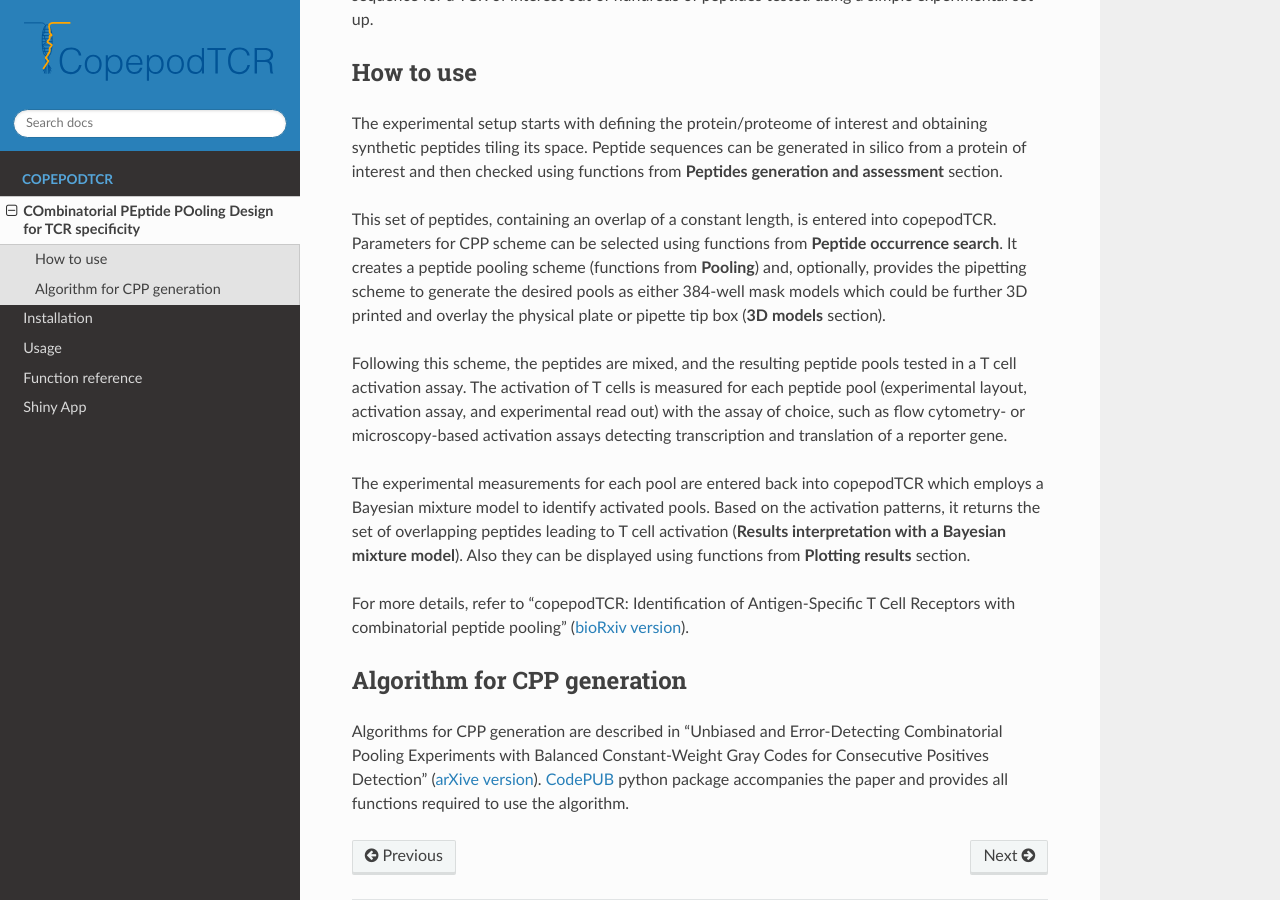
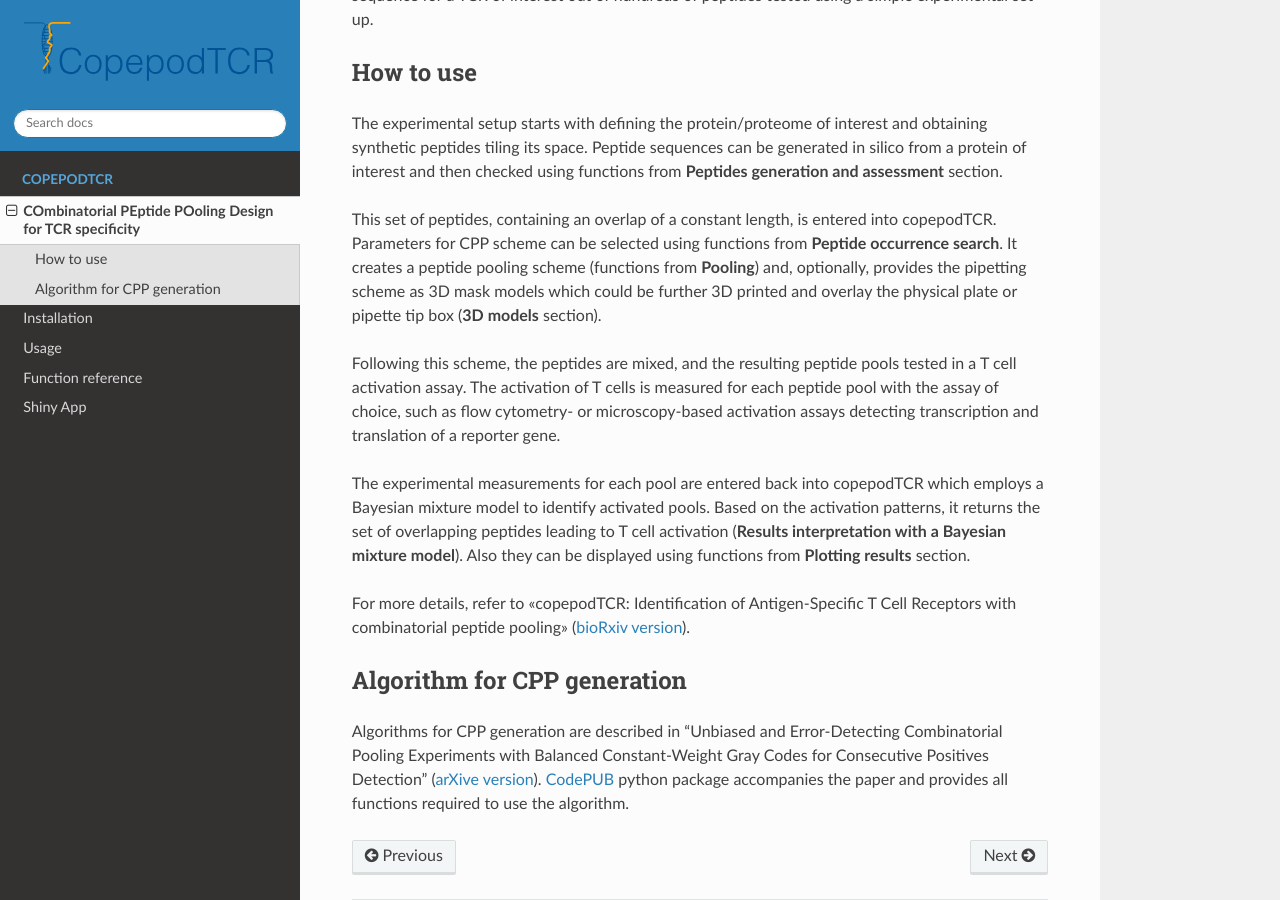
Before and after one commit to meyer-lab-cshl/copepodTCR, a Sphinx documentation site: the page built from docs/source/Introduction.rst, in a window 1280 px wide and 900 px high, scrolled down 497 px. Built offline with Sphinx 7.4.7 and the Read the Docs theme 3.1.0, drawn with Linux system fonts in a browser that asks for light colours.

Commit message:
Edits in documentation

```diff
--- a/docs/source/Introduction.rst
+++ b/docs/source/Introduction.rst
@@ -13,13 +13,13 @@ How to use
 
 The experimental setup starts with defining the protein/proteome of interest and obtaining synthetic peptides tiling its space. Peptide sequences can be generated in silico from a protein of interest and then checked using functions from **Peptides generation and assessment** section.
 
-This set of peptides, containing an overlap of a constant length, is entered into copepodTCR. Parameters for CPP scheme can be selected using functions from **Peptide occurrence search**. It creates a peptide pooling scheme (functions from **Pooling**) and, optionally, provides the pipetting scheme to generate the desired pools as either 384-well mask models which could be further 3D printed and overlay the physical plate or pipette tip box (**3D models** section).
+This set of peptides, containing an overlap of a constant length, is entered into copepodTCR. Parameters for CPP scheme can be selected using functions from **Peptide occurrence search**. It creates a peptide pooling scheme (functions from **Pooling**) and, optionally, provides the pipetting scheme as 3D mask models which could be further 3D printed and overlay the physical plate or pipette tip box (**3D models** section).
 
-Following this scheme, the peptides are mixed, and the resulting peptide pools tested in a T cell activation assay. The activation of T cells is measured for each peptide pool (experimental layout, activation assay, and experimental read out) with the assay of choice, such as flow cytometry- or microscopy-based activation assays detecting transcription and translation of a reporter gene.
+Following this scheme, the peptides are mixed, and the resulting peptide pools tested in a T cell activation assay. The activation of T cells is measured for each peptide pool with the assay of choice, such as flow cytometry- or microscopy-based activation assays detecting transcription and translation of a reporter gene.
 
-The experimental measurements for each pool are entered back into copepodTCR which employs a Bayesian mixture model to identify activated pools.  Based on the activation patterns, it returns the set of overlapping peptides leading to T cell activation (**Results interpretation with a Bayesian mixture model**). Also they can be displayed using functions from **Plotting results** section.
+The experimental measurements for each pool are entered back into copepodTCR which employs a Bayesian mixture model to identify activated pools. Based on the activation patterns, it returns the set of overlapping peptides leading to T cell activation (**Results interpretation with a Bayesian mixture model**). Also they can be displayed using functions from **Plotting results** section.
 
-For more details, refer to "copepodTCR: Identification of Antigen-Specific T Cell Receptors with combinatorial peptide pooling" (`bioRxiv version <https://www.biorxiv.org/content/10.1101/2023.11.28.569052v2>`_).
+For more details, refer to «copepodTCR: Identification of Antigen-Specific T Cell Receptors with combinatorial peptide pooling» (`bioRxiv version <https://www.biorxiv.org/content/10.1101/2023.11.28.569052v2>`_).
 
 Algorithm for CPP generation
 ----------------------------
```
Also changed, not shown: docs/source/model_scheme.png (deleted), docs/source/model_simulation.png (deleted), docs/source/simulation_pipeline.png (deleted), 2 other files.
